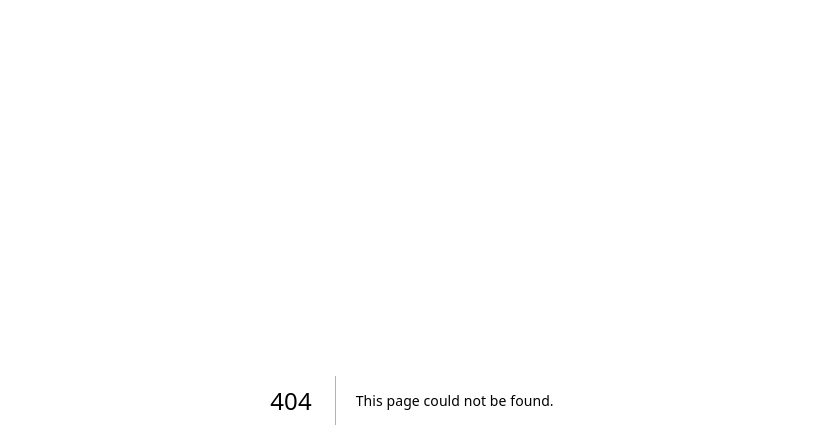
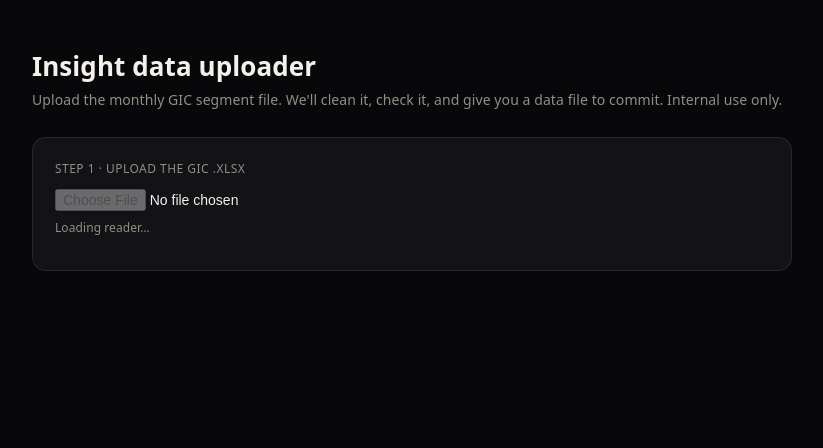
Before and after one commit to Insuryance/FinLeadWeb, a Next.js app: page /insight/admin in a window 1280 px wide. Before the commit this address had no page. Shown: the top 448 px of the page, without its empty margins (228-1051 px from the left). Built offline with nearby package versions, Linux system fonts and the light colour scheme.

Commit message:
InsightAdmin component for data uploading

```diff
--- /dev/null
+++ b/app/insight/admin/page.jsx
@@ -0,0 +1,165 @@
+"use client";
+import React, { useState, useEffect } from "react";
+
+/* Loads SheetJS from CDN once, so no npm dependency is needed */
+function useSheetJS() {
+  const [ready, setReady] = useState(false);
+  useEffect(() => {
+    if (window.XLSX) { setReady(true); return; }
+    const s = document.createElement("script");
+    s.src = "https://cdn.sheetjs.com/xlsx-0.20.3/package/dist/xlsx.full.min.js";
+    s.onload = () => setReady(true);
+    document.body.appendChild(s);
+  }, []);
+  return ready;
+}
+
+const SHEETS = {
+  "Segmentwise Report": { hdr: 2 },
+  "Health Portfolio": { hdr: 3 },
+  "Liability Portfolio": { hdr: 3 },
+  "Miscellaneous portfolio": { hdr: 2 },
+};
+const SECTIONS = { "General Insurers": "General", "Stand-alone Health Insurers": "Standalone Health", "Specialised Insurers": "Specialised" };
+const SKIP = ["sub total", "previous year", "% growth", "% market", "industry total", "market share"];
+const clean = (s) => String(s).replace(/\u00a0/g, " ").replace(/\s+/g, " ").trim();
+const isSkip = (l) => SKIP.some((k) => l.toLowerCase().includes(k));
+
+function parseWorkbook(XLSX, wb) {
+  const result = {};
+  for (const [name, cfg] of Object.entries(SHEETS)) {
+    const ws = wb.Sheets[name];
+    if (!ws) { result[name] = { error: "sheet missing", segments: [], records: [] }; continue; }
+    const grid = XLSX.utils.sheet_to_json(ws, { header: 1, raw: true });
+    const hr = cfg.hdr - 1;
+    const segs = {};
+    (grid[hr] || []).forEach((v, c) => { if (c > 0 && v != null && clean(v)) segs[c] = clean(v); });
+    const records = []; let section = null;
+    for (let r = hr + 1; r < grid.length; r++) {
+      const row = grid[r] || []; const a = row[0];
+      if (a == null) continue;
+      const label = clean(a);
+      if (SECTIONS[label]) { section = SECTIONS[label]; continue; }
+      if (isSkip(label)) continue;
+      const cur = {}, prev = {};
+      for (const c in segs) cur[segs[c]] = row[Number(c)] ?? null;
+      const nxt = (grid[r + 1] || [])[0];
+      if (nxt && clean(nxt).toLowerCase().includes("previous year")) {
+        const prow = grid[r + 1] || [];
+        for (const c in segs) prev[segs[c]] = prow[Number(c)] ?? null;
+        r++;
+      }
+      records.push({ insurer: label, group: section, current: cur, previous: prev });
+    }
+    result[name] = { segments: Object.values(segs), records };
+  }
+  return result;
+}
+
+const MONTHS = ["January","February","March","April","May","June","July","August","September","October","November","December"];
+
+export default function InsightAdmin() {
+  const ready = useSheetJS();
+  const [data, setData] = useState(null);
+  const [fileName, setFileName] = useState("");
+  const [month, setMonth] = useState("");
+  const [year, setYear] = useState("");
+  const [err, setErr] = useState("");
+
+  const onFile = async (e) => {
+    setErr(""); setData(null);
+    const file = e.target.files?.[0]; if (!file) return;
+    setFileName(file.name);
+    try {
+      const buf = await file.arrayBuffer();
+      const wb = window.XLSX.read(buf, { type: "array" });
+      const parsed = parseWorkbook(window.XLSX, wb);
+      setData(parsed);
+      // best-effort: guess month/year from filename like segment_april_2026
+      const m = file.name.toLowerCase().match(/(january|february|march|april|may|june|july|august|september|october|november|december)/);
+      const y = file.name.match(/(20\d{2})/);
+      if (m) setMonth(String(MONTHS.findIndex((x) => x.toLowerCase() === m[1]) + 1).padStart(2, "0"));
+      if (y) setYear(y[1]);
+    } catch (e2) { setErr("Could not read this file. Make sure it's the original .xlsx from GIC."); }
+  };
+
+  const totalInsurers = data ? (data["Segmentwise Report"]?.records.length || 0) : 0;
+  const segCount = data ? (data["Segmentwise Report"]?.segments.length || 0) : 0;
+  const ok = data && totalInsurers > 20 && segCount > 5 && month && year;
+
+  const download = () => {
+    const payload = {
+      period: `${year}-${month}`,
+      label: `${MONTHS[Number(month) - 1]} ${year}`,
+      source: "GIC Council — Segmentwise Gross Direct Premium",
+      generatedAt: new Date().toISOString(),
+      sheets: data,
+    };
+    const blob = new Blob([JSON.stringify(payload, null, 2)], { type: "application/json" });
+    const a = document.createElement("a");
+    a.href = URL.createObjectURL(blob);
+    a.download = `${year}-${month}.json`;
+    a.click();
+  };
+
+  const box = { background: "#131317", border: "1px solid rgba(255,255,255,0.08)", borderRadius: 14, padding: 22, marginBottom: 16 };
+  const lbl = { color: "#928E84", fontSize: 12, letterSpacing: ".04em", textTransform: "uppercase" };
+
+  return (
+    <div style={{ minHeight: "100vh", background: "#08080A", color: "#F4F1EA", fontFamily: "system-ui, sans-serif", padding: "48px 20px" }}>
+      <div style={{ maxWidth: 760, margin: "0 auto" }}>
+        <h1 style={{ fontSize: 26, fontWeight: 600, margin: "0 0 6px" }}>Insight data uploader</h1>
+        <p style={{ color: "#928E84", fontSize: 14, margin: "0 0 28px" }}>
+          Upload the monthly GIC segment file. We'll clean it, check it, and give you a data file to commit. Internal use only.
+        </p>
+
+        <div style={box}>
+          <div style={lbl}>Step 1 · Upload the GIC .xlsx</div>
+          <input type="file" accept=".xlsx" onChange={onFile} disabled={!ready}
+            style={{ marginTop: 12, color: "#F4F1EA", fontSize: 14 }} />
+          {!ready && <p style={{ color: "#928E84", fontSize: 12, marginTop: 8 }}>Loading reader…</p>}
+          {fileName && <p style={{ color: "#928E84", fontSize: 12, marginTop: 8 }}>Loaded: {fileName}</p>}
+          {err && <p style={{ color: "#FF7E7E", fontSize: 13, marginTop: 8 }}>{err}</p>}
+        </div>
+
+        {data && (
+          <>
+            <div style={box}>
+              <div style={lbl}>Step 2 · Confirm the month</div>
+              <div style={{ display: "flex", gap: 12, marginTop: 12 }}>
+                <select value={month} onChange={(e) => setMonth(e.target.value)} style={{ flex: 1, padding: 10, borderRadius: 8, background: "#08080A", color: "#F4F1EA", border: "1px solid rgba(255,255,255,0.12)" }}>
+                  <option value="">Month…</option>
+                  {MONTHS.map((m, i) => <option key={m} value={String(i + 1).padStart(2, "0")}>{m}</option>)}
+                </select>
+                <input value={year} onChange={(e) => setYear(e.target.value)} placeholder="Year e.g. 2026" style={{ flex: 1, padding: 10, borderRadius: 8, background: "#08080A", color: "#F4F1EA", border: "1px solid rgba(255,255,255,0.12)" }} />
+              </div>
+            </div>
+
+            <div style={box}>
+              <div style={lbl}>Step 3 · Check it looks right</div>
+              <div style={{ marginTop: 12, fontSize: 14, lineHeight: 1.9 }}>
+                <div>Insurers found (Segmentwise): <b style={{ color: totalInsurers > 20 ? "#6FCF7F" : "#FF7E7E" }}>{totalInsurers}</b></div>
+                <div>Segments found: <b style={{ color: segCount > 5 ? "#6FCF7F" : "#FF7E7E" }}>{segCount}</b></div>
+                {Object.entries(data).map(([k, v]) => (
+                  <div key={k} style={{ color: "#928E84", fontSize: 13 }}>· {k}: {v.records?.length || 0} insurers, {v.segments?.length || 0} segments {v.error ? `(⚠ ${v.error})` : ""}</div>
+                ))}
+              </div>
+              <p style={{ color: "#928E84", fontSize: 12, marginTop: 10 }}>
+                A normal month shows ~30+ insurers in Segmentwise and 5+ segments. If these are red, the file format may have changed — don't publish; flag it.
+              </p>
+            </div>
+
+            <button onClick={download} disabled={!ok}
+              style={{ width: "100%", padding: "14px", borderRadius: 999, border: "none", cursor: ok ? "pointer" : "not-allowed",
+                background: ok ? "linear-gradient(135deg,#ECDDB4,#B6975C)" : "#2a2a30", color: ok ? "#1b1505" : "#666", fontWeight: 600, fontSize: 15 }}>
+              {ok ? `Download ${year}-${month}.json` : "Confirm month & year to enable download"}
+            </button>
+            <p style={{ color: "#928E84", fontSize: 12, marginTop: 12, textAlign: "center" }}>
+              Then commit this file into the <code>data/insight/</code> folder on GitHub.
+            </p>
+          </>
+        )}
+      </div>
+    </div>
+  );
+}
```
